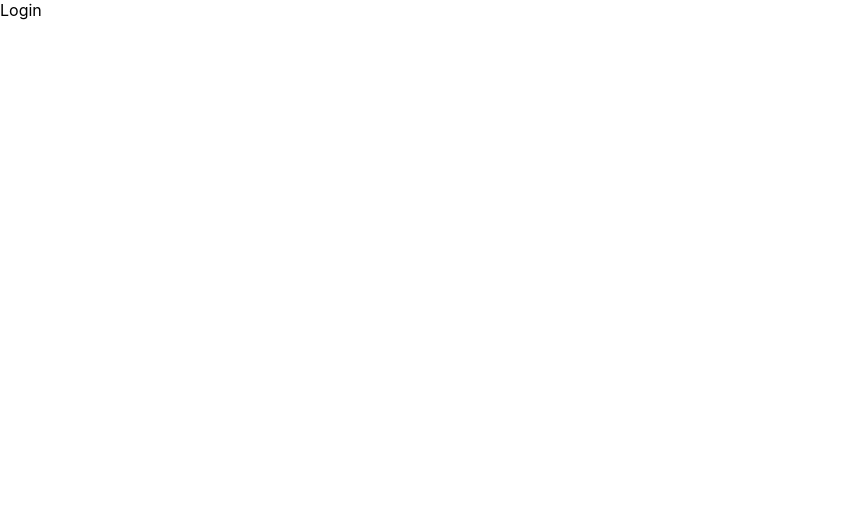
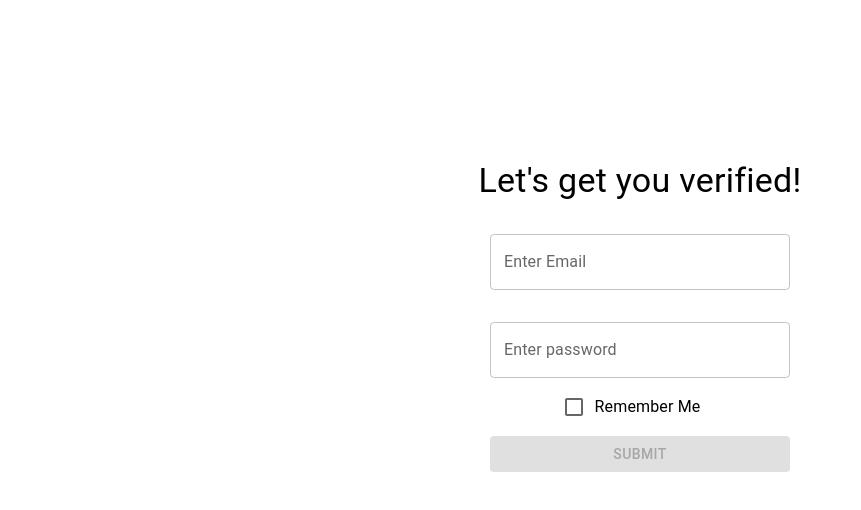
Before and after one commit to dip128/dashboard-chart, a React (Create React App) app: page / in a window 1280 px wide. Shown: the top 510 px of the page, without its empty margins (0-861 px from the left). Built offline with nearby package versions, Linux system fonts and the light colour scheme.

Commit message:
login + route reducer added

```diff
--- a/package.json
+++ b/package.json
@@ -3,9 +3,14 @@
   "version": "0.1.0",
   "private": true,
   "dependencies": {
+    "@emotion/react": "^11.9.0",
+    "@emotion/styled": "^11.8.1",
+    "@mui/material": "^5.7.0",
+    "@mui/styles": "^5.7.0",
     "@testing-library/jest-dom": "^5.16.4",
     "@testing-library/react": "^13.2.0",
     "@testing-library/user-event": "^13.5.0",
+    "axios": "^0.27.2",
     "react": "^18.1.0",
     "react-dom": "^18.1.0",
     "react-notifications": "^1.7.3",
--- /dev/null
+++ b/src/Actions/LoginActions.js
@@ -0,0 +1,36 @@
+import axios from "axios"
+import { NotificationManager } from "react-notifications"
+
+
+
+export  const loginAction = ({email, password, rememberMe}) =>{
+
+
+    return (dispatch) =>{
+            dispatch({type:"SET_LOADING",payload:true})
+            axios.post("https://sigviewauth.sigmoid.io/signIn",{
+                email,
+                password,
+                rememberMe,
+              })
+              .then((res) =>{
+                  dispatch({type:"STORE_USERINFO",payload:res.data})
+                  NotificationManager.success( 'Welcome to Sigmoid',`Hello`);
+                  if(rememberMe) {
+                      localStorage.setItem('rememberMe',rememberMe)
+                      localStorage.setItem('token',res.data.token)
+                  }
+                  else{
+                      sessionStorage.setItem('rememberMe',rememberMe)
+                      sessionStorage.setItem('token',res.data.token)
+                  }
+                  dispatch({type:"REDIRECT" ,payload:"/dashboard"});
+
+              })
+              .catch((err) =>{
+                  console.log(err.response.data.statusMessage)
+                  dispatch({type:'SET_ERRORMSG',payload:err.response.data.statusMessage})
+                  NotificationManager.error(err.response.data.statusMessage );
+              })
+    }
+}
--- a/src/App.js
+++ b/src/App.js
@@ -2,15 +2,22 @@ import { BrowserRouter, Routes, Route, Navigate } from "react-router-dom";
 import 'react-notifications/lib/notifications.css';
 import {NotificationContainer, NotificationManager} from 'react-notifications';
 import Login from "./components/Login/Login";
+import Dashboard from './components/Dashboard/Dashboard'
+import { useEffect } from "react";
+import { useNavigate } from "react-router-dom";
 function App() {
+
+
   return (
     <BrowserRouter>
     <NotificationContainer/>
-      <div><Routes>
+      <Routes>
         <Route exact path="/" element={<Login />} />
+        <Route exact path="/dashboard" element={<Dashboard />} />
+        <Route  path="*" element={<Navigate to='/' />} />
       </Routes>
 
-      </div>
+
     </BrowserRouter>
   );
 }
--- a/src/Reducers/index.js
+++ b/src/Reducers/index.js
@@ -1,9 +1,11 @@
 import { combineReducers } from 'redux';
+import routeReducer from './routeReducer';
 import userReducer from './userReducer';
 
 
 const rootReducer = combineReducers({
-    userReducer:userReducer
+    userReducer:userReducer,
+    routeReducer:routeReducer
 })
 
 export default rootReducer
--- /dev/null
+++ b/src/Reducers/routeReducer.js
@@ -0,0 +1,16 @@
+
+
+   const initialState = {
+     redirectTo:null,
+   };
+
+   const routeReducer = (state = initialState, action) => {
+     switch (action.type) {
+         case "REDIRECT":
+             return {...state,redirectTo: action.payload };
+       default:
+         return state;
+     }
+   };
+
+   export default routeReducer;
--- a/src/Reducers/userReducer.js
+++ b/src/Reducers/userReducer.js
@@ -3,13 +3,40 @@
 const initialState ={
     loading:false,
     userInfo:null,
+    errorMsg:''
 
 }
 
 const userReducer = (state=initialState,action) =>{
  switch (action.type) {
 
-    case "LOGOUT" : return initialState;
+    case "SET_LOADING":
+      return {
+        ...state,
+        loading: action.payload
+      };
+
+    case "STORE_USERINFO":
+            return {
+                ...state,
+                loading:false,
+                errorMsg:'',
+                userInfo:action.payload
+            };
+    case "SET_ERRORMSG":{
+        return {
+            ...state,
+            errorMsg:action.payload
+        }
+    }
+    case "LOGOUT" : {
+
+      localStorage.removeItem('rememberMe')
+      localStorage.removeItem('token')
+      sessionStorage.removeItem('rememberMe')
+      sessionStorage.removeItem('token')
+      return initialState
+    }
 
     default: return state
 
--- /dev/null
+++ b/src/components/Dashboard/Dashboard.js
@@ -0,0 +1,9 @@
+import React from 'react'
+
+function Dashboard() {
+  return (
+    <div>Dashboard</div>
+  )
+}
+
+export default Dashboard
--- a/src/components/Login/Login.js
+++ b/src/components/Login/Login.js
@@ -1,9 +1,151 @@
-import React from 'react'
+import {
+  Button,
+  Checkbox,
+  FormControlLabel,
+  Grid,
+  TextField,
+  Typography,
+} from "@mui/material";
+import { makeStyles } from "@mui/styles";
+import React, { useEffect, useState } from "react";
+import { useDispatch, useSelector } from "react-redux";
+import { useNavigate } from "react-router-dom";
+import { loginAction } from "../../Actions/LoginActions";
+import loginStyles from "./LoginStyles";
+
+const useStyles = makeStyles(loginStyles);
 
 function Login() {
+  const [useinfo, setuserInfo] = useState({
+    email: "",
+    password: "",
+    rememberMe: false,
+  });
+  const classes = useStyles();
+  const dispatch = useDispatch();
+  let navigate = useNavigate();
+
+  const routeState = useSelector((state) => state.routeReducer);
+
+  useEffect(() => {
+    if (routeState.redirectTo) {
+      navigate(routeState.redirectTo);
+      dispatch({ type: "REDIRECT", payload: null });
+    }
+  }, [routeState.redirectTo]);
+
+  const handleChange = (event) => {
+    const { id, value } = event.target;
+
+    setuserInfo({ ...useinfo, [id]: value });
+  };
+
+  const handleFormSubmit = (e) => {
+    e.preventDefault();
+    console.log("Submit Click");
+    console.log(useinfo);
+    dispatch(loginAction(useinfo));
+  };
+
   return (
-    <div>Login</div>
-  )
+    <form onSubmit={handleFormSubmit} style={{ marginTop: "20vh" }}>
+      <Grid
+        container
+        justifyContent="center"
+        item
+        xs={12}
+        alignItems="center"
+        spacing={4}
+      >
+        <Grid
+          container
+          item
+          justifyContent="center"
+          alignItems="center"
+          xs={12}
+        >
+          <Typography variant="h4">Let's get you verified!</Typography>
+        </Grid>
+
+        <Grid
+          container
+          item
+          justifyContent="center"
+          alignItems="center"
+          xs={12}
+        >
+          <TextField
+            id="email"
+            value={useinfo.email}
+            label="Enter Email"
+            onChange={(e) => handleChange(e)}
+            type="text"
+            variant="outlined"
+            className={classes.inputField}
+          />
+        </Grid>
+        <Grid
+          container
+          item
+          justifyContent="center"
+          alignItems="center"
+          xs={12}
+        >
+          <TextField
+            id="password"
+            value={useinfo.password}
+            label="Enter password"
+            onChange={(e) => handleChange(e)}
+            type="password"
+            variant="outlined"
+            className={classes.inputField}
+          />
+        </Grid>
+        <Grid
+          container
+          item
+          justifyContent="center"
+          alignItems="center"
+          xs={12}
+          style={{ paddingTop: "8px" }}
+        >
+          <FormControlLabel
+            value={useinfo.rememberMe}
+            control={
+              <Checkbox
+                onChange={(e) => {
+                  setuserInfo({ ...useinfo, rememberMe: !useinfo.rememberMe });
+                }}
+              />
+            }
+            label="Remember Me"
+            labelPlacement="end"
+          />
+        </Grid>
+
+        <Grid
+          container
+          item
+          justifyContent="center"
+          alignItems="center"
+          xs={12}
+          style={{ paddingTop: "8px" }}
+        >
+          <Button
+            type="submit"
+            color="primary"
+            variant="contained"
+            className={classes.inputField}
+            disabled={
+              useinfo.email !== "" && useinfo.password !== "" ? false : true
+            }
+          >
+            Submit
+          </Button>
+        </Grid>
+      </Grid>
+    </form>
+  );
 }
 
-export default Login
+export default Login;
--- /dev/null
+++ b/src/components/Login/LoginStyles.js
@@ -0,0 +1,16 @@
+
+const loginStyles ={
+
+    heading:{
+        textAlign:'center'
+    },
+
+    inputField:{
+        minWidth:'300px !important',
+        "& .MuiFormControl-root":{
+            minWidth:'350px',
+        }
+    }
+}
+
+export default loginStyles;
--- a/src/index.js
+++ b/src/index.js
@@ -1,4 +1,4 @@
-import React from 'react';
+import React, { useEffect } from 'react';
 import ReactDOM from 'react-dom/client';
 import './index.css';
 import App from './App';
@@ -6,9 +6,13 @@ import reportWebVitals from './reportWebVitals';
 import configureStore from './store';
 import { PersistGate } from 'redux-persist/integration/react';
 import { Provider } from 'react-redux';
-import customconfigureStore from './store';
+
 
 const {store,persistor} =configureStore()
+
+
+window.store = store;
+window.persistor = persistor;
 
 const root = ReactDOM.createRoot(document.getElementById('root'));
 root.render(
```
Also changed, not shown: 2 other files (tests, documents, lock files or other folders).
